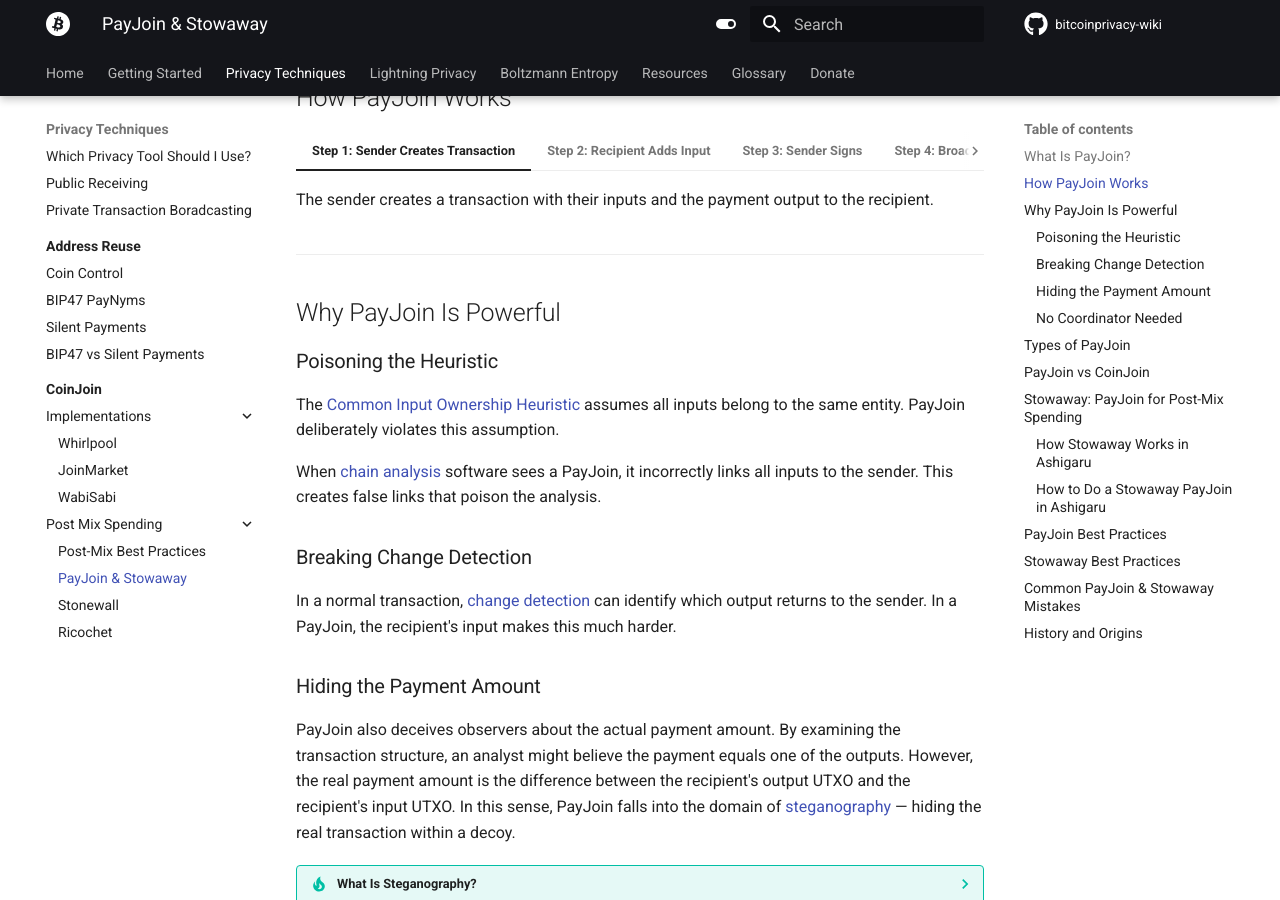
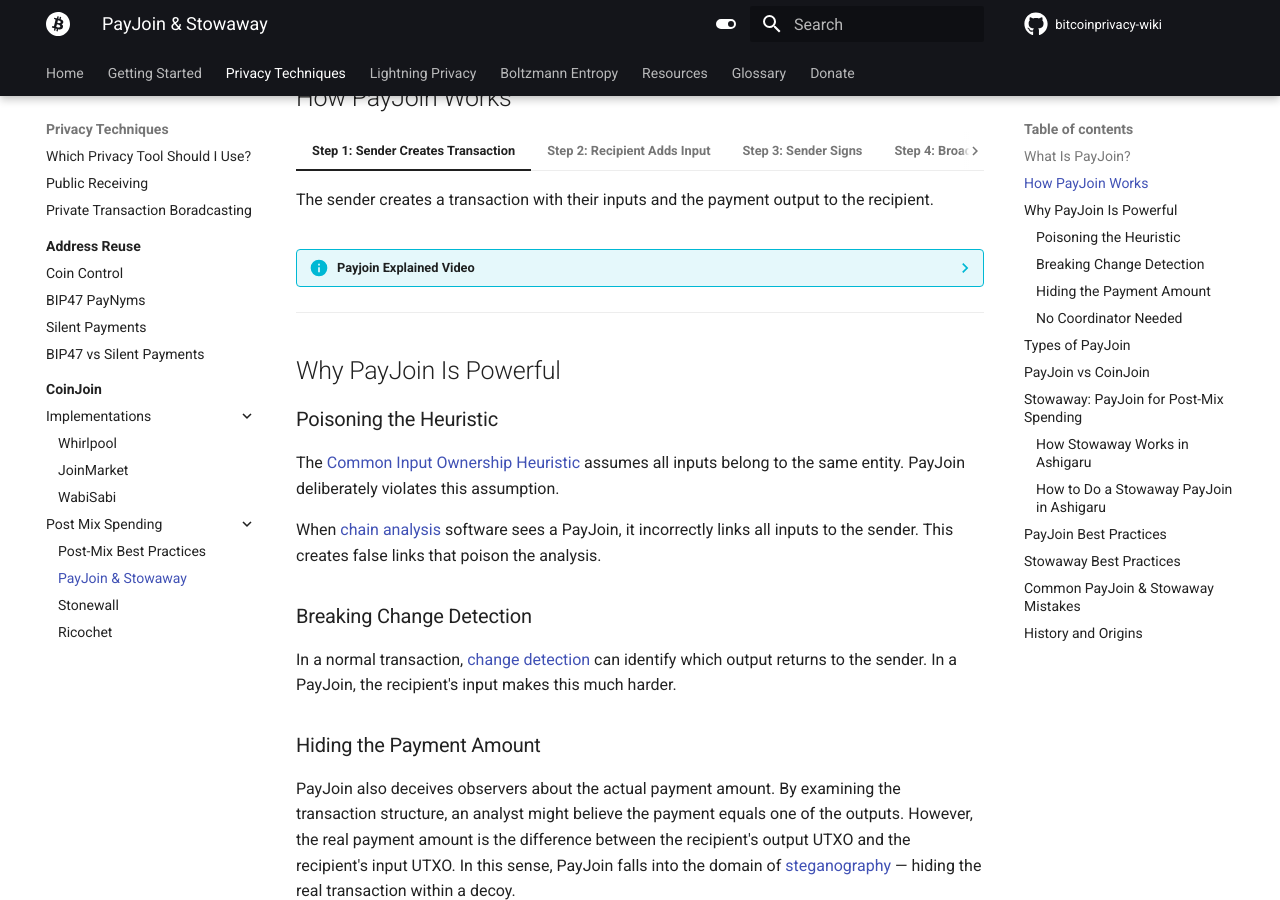
Before and after one commit to vibrant-btc/bitcoinprivacy-wiki, an MkDocs documentation site: the page built from docs/techniques/payjoin.md, in a window 1280 px wide and 900 px high, scrolled down 1024 px. Built offline with MkDocs 1.6.1 and Material for MkDocs 9.7.7, drawn with Linux system fonts in a browser that asks for light colours; plug-ins that fetch from the network failed and are left out; comment, search, counter and statistics services are not loaded.

Commit message:
Add Payjoin video from bullbitcoin

```diff
--- a/docs/techniques/payjoin.md
+++ b/docs/techniques/payjoin.md
@@ -49,6 +49,14 @@
 === "Step 4: Broadcast"
 
     The fully signed transaction is broadcast to the Bitcoin network.
+??? info "Payjoin Explained Video"
+
+    The video below is an explanation of PayJoin and a demo of constructing a PayJoin transaction in the [Bull Bitcoin wallet](https://wallet.bullbitcoin.com).
+
+    <video controls width="100%" preload="metadata" onloadedmetadata="this.volume = 0.5">
+      <source src="https://r2a.primal.net/uploads2/9/06/f4/906f47269df60869a3467b70e84c31abb069d691cc71802950415066bbc07d04.mp4" type="video/mp4">
+      Your browser does not support the video tag. You can watch the video directly at <a href="https://r2a.primal.net/uploads2/9/06/f4/906f47269df60869a3467b70e84c31abb069d691cc71802950415066bbc07d04.mp4">this link</a>.
+    </video>
 
 ---
 
```
